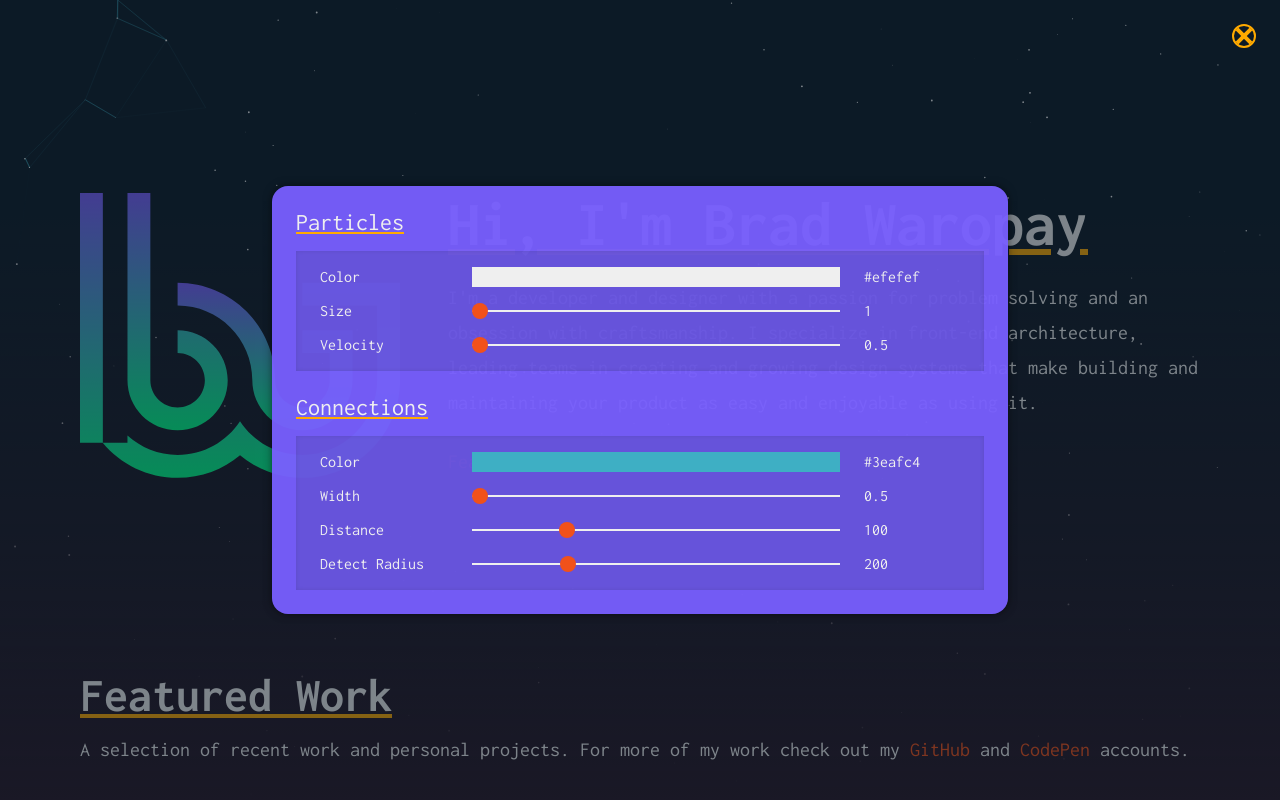
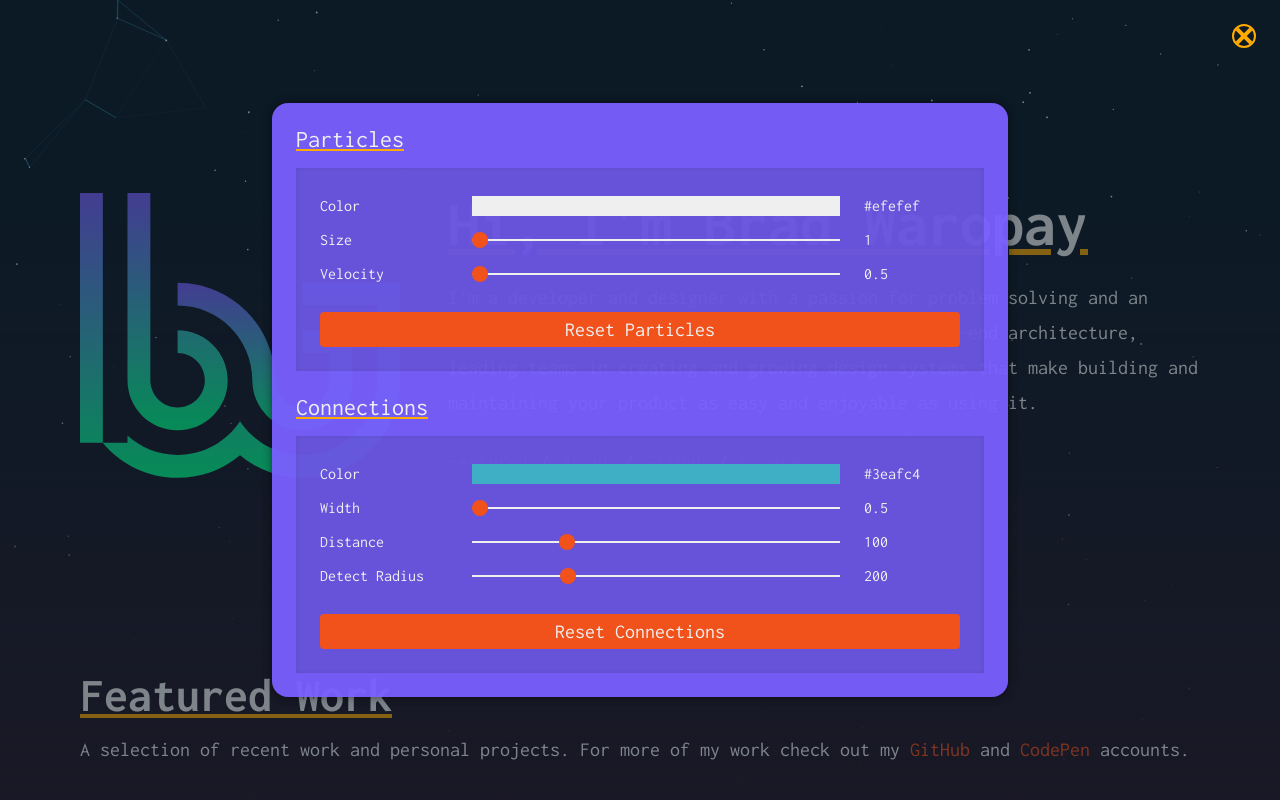
Before and after one commit to bradwaropay/personal-site, a Nuxt app: page / in a window 1280 px wide. Both pictures are taken after a click on the button "Toggle particle controls". Shown: the top 800 px of the page. Built offline with nearby package versions, Linux system fonts and the light colour scheme.

Commit message:
Continue building

```diff
--- a/assets/data/data.json
+++ b/assets/data/data.json
@@ -12,7 +12,7 @@
         "path": "#about"
       },
       {
-        "title": "Github",
+        "title": "GitHub",
         "path": "https://github.com/bradwaropay"
       },
       {
--- a/components/ClientList.vue
+++ b/components/ClientList.vue
@@ -48,7 +48,7 @@ const listClasses = computed(() => {
       <img class="logo" :src="clientLogo(client.logo)" :alt="client.name" height="110" width="300" />
     </li>
   </ul>
-  <p class="more-info"><a href="/Brad_Waropay-Resume-2023.pdf">Check out my resume</a> for more info.
+  <p class="more-info">Check out <a href="/Brad_Waropay-Resume-2023.pdf">my resume</a> for more info.
   </p>
 </template>
 
--- /dev/null
+++ b/components/Input/InputButton.vue
@@ -0,0 +1,48 @@
+<script lang="ts" setup>
+interface Props {
+  label: string,
+  fullWidth?: boolean,
+  action: () => void
+}
+
+const props = defineProps<Props>();
+
+const buttonClasses = computed(() => {
+  const classes = ['button'];
+
+  if (props.fullWidth) classes.push('button--is-full-width');
+
+  return classes
+})
+</script>
+
+<template>
+  <button :class="buttonClasses" @click="action">
+    {{ label }}
+  </button>
+</template>
+
+<style lang="scss" scoped >
+.button {
+  background-color: $actionPrimary;
+  border-radius: 0.25rem;
+  padding: 0 $spXs;
+  text-align: center;
+  cursor: pointer;
+  font-size: $textMd;
+  transition:
+    background-color 0.2s linear,
+    color 0.2s linear;
+
+  &:hover,
+  &:active,
+  &:focus {
+    background-color: $actionSecondary;
+    color: $backgroundPrimary;
+  }
+
+  &--is-full-width {
+    width: 100%;
+  }
+}
+</style>
--- a/components/Particles/Controls.vue
+++ b/components/Particles/Controls.vue
@@ -1,6 +1,6 @@
 <script lang="ts" setup>
 import Open from "./ControlsState"
-import Options from './Options'
+import Options, { getInitialOptions, defaults } from './Options'
 
 const close = () => {
   Open.value = false;
@@ -61,6 +61,13 @@ const connectControls = reactive([
     rangeStep: 1
   },
 ])
+
+const resetParticles = () => {
+  Options.particle = { ...defaults.particle };
+}
+const resetConnections = () => {
+  Options.connect = { ...defaults.connect };
+}
 </script>
 
 <template>
@@ -78,6 +85,9 @@ const connectControls = reactive([
               v-model="Options.particle[control.key as keyof ParticleOptions]" />
             <span class="value">{{ Options.particle[control.key as keyof ParticleOptions] }}</span>
           </li>
+          <li class="control control--is-reset">
+            <InputButton label="Reset Particles" fullWidth :action="resetParticles" />
+          </li>
         </ul>
         <h3 class="heading">Connections</h3>
         <ul class="controls">
@@ -89,6 +99,9 @@ const connectControls = reactive([
             <input v-if="control.type === 'color'" :class="`input input--is-${control.type}`" :type="control.type"
               v-model="Options.connect[control.key as keyof ConnectOptions]" />
             <span class="value">{{ Options.connect[control.key as keyof ConnectOptions] }}</span>
+          </li>
+          <li class="control control--is-reset">
+            <InputButton label="Reset Connections" fullWidth :action="resetConnections" />
           </li>
         </ul>
       </div>
@@ -156,15 +169,13 @@ const connectControls = reactive([
 }
 
 .controls {
+  background-color: rgba($backgroundPrimary, 0.125);
+  box-shadow: inset 0 0 0.25rem 0 rgba(black, 0.1);
+  padding: $spSm;
+
   &+* {
     margin-top: $spSm;
   }
-}
-
-.controls {
-  background-color: rgba($backgroundPrimary, 0.125);
-  box-shadow: inset 0 0 0.25rem 0 rgba(black, 0.1);
-  padding: $spXs $spSm;
 }
 
 .control {
@@ -175,6 +186,10 @@ const connectControls = reactive([
 
   &+& {
     margin-top: $sp2Xs;
+
+    &--is-reset {
+      margin-top: $spSm;
+    }
   }
 }
 
--- a/components/Particles/Options.ts
+++ b/components/Particles/Options.ts
@@ -1,6 +1,6 @@
 import { reactive } from "vue";
 
-export const defaults: Options = {
+export const getInitialOptions = () => ({
   backgroundColor: '#0d1b27',
   density: 20,
   particle: {
@@ -14,8 +14,10 @@ export const defaults: Options = {
     distance: 100,
     detectRadius: 200,
   }
-}
+} as Options);
 
-export const Options: Options = reactive({...defaults});
+export const defaults: Options = getInitialOptions();
+
+export const Options: Options = reactive(getInitialOptions());
 
 export default Options;
--- a/components/Particles/Particles.vue
+++ b/components/Particles/Particles.vue
@@ -1,7 +1,7 @@
 <script setup lang="ts">
 import { initParticles, destroyParticles } from './Particle'
 
-import { Options } from './Options'
+import Options from './Options'
 
 const particlesRef = ref();
 const connectionsRef = ref();
--- a/components/SiteContainer.vue
+++ b/components/SiteContainer.vue
@@ -6,11 +6,19 @@ const page = ref();
 watch(Open, async () => {
   page.value.inert = Open.value
 });
+
+const containerClasses = computed(() => {
+  const classes = ['container'];
+
+  if (Open.value) classes.push('container--has-active-modal');
+
+  return classes
+})
 </script>
 
 <template>
   <Particles />
-  <div class="container" ref="page">
+  <div :class="containerClasses" scroll="no" ref="page">
     <slot name="header" />
     <main class="main">
       <slot />
@@ -39,5 +47,7 @@ watch(Open, async () => {
       position: relative;
     }
   }
+
+  &--has-active-modal {}
 }
 </style>
```
Also changed, not shown: types/global.d.ts (renamed from assets/types/global.d.ts).
